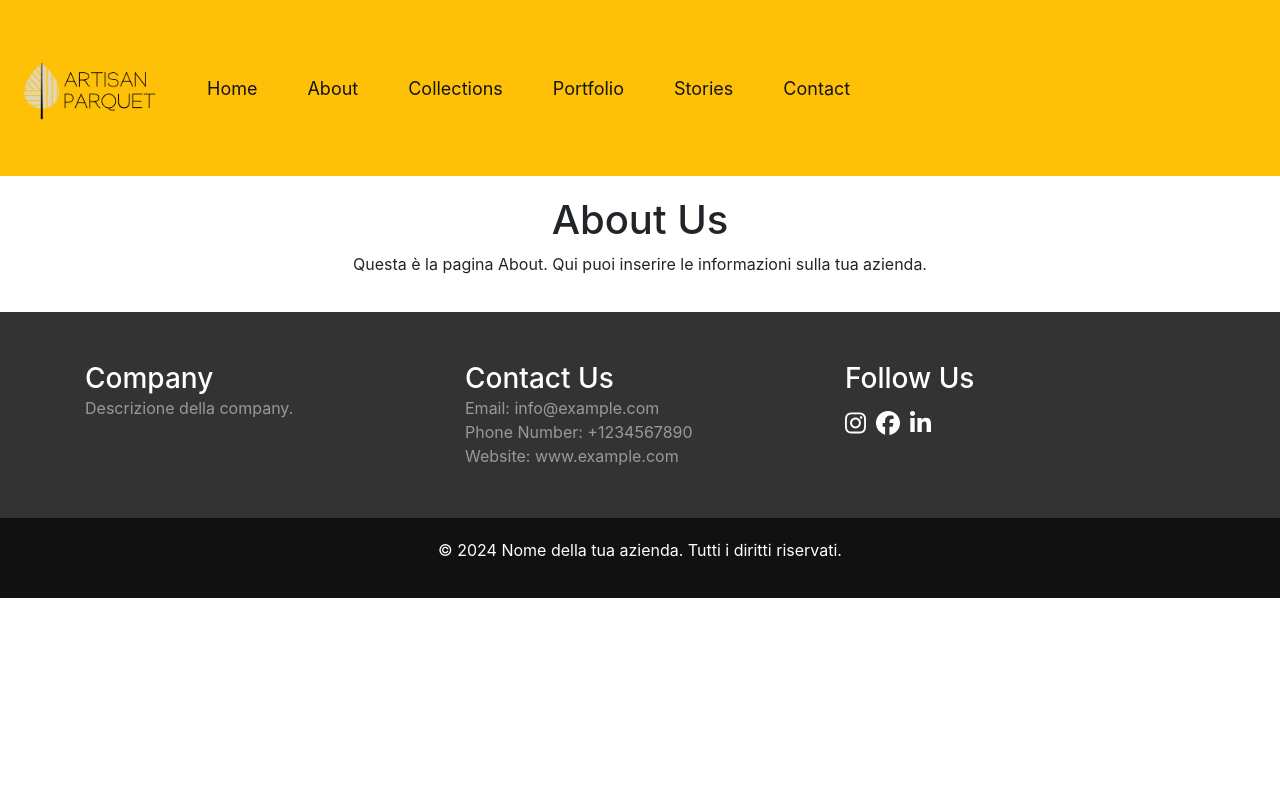
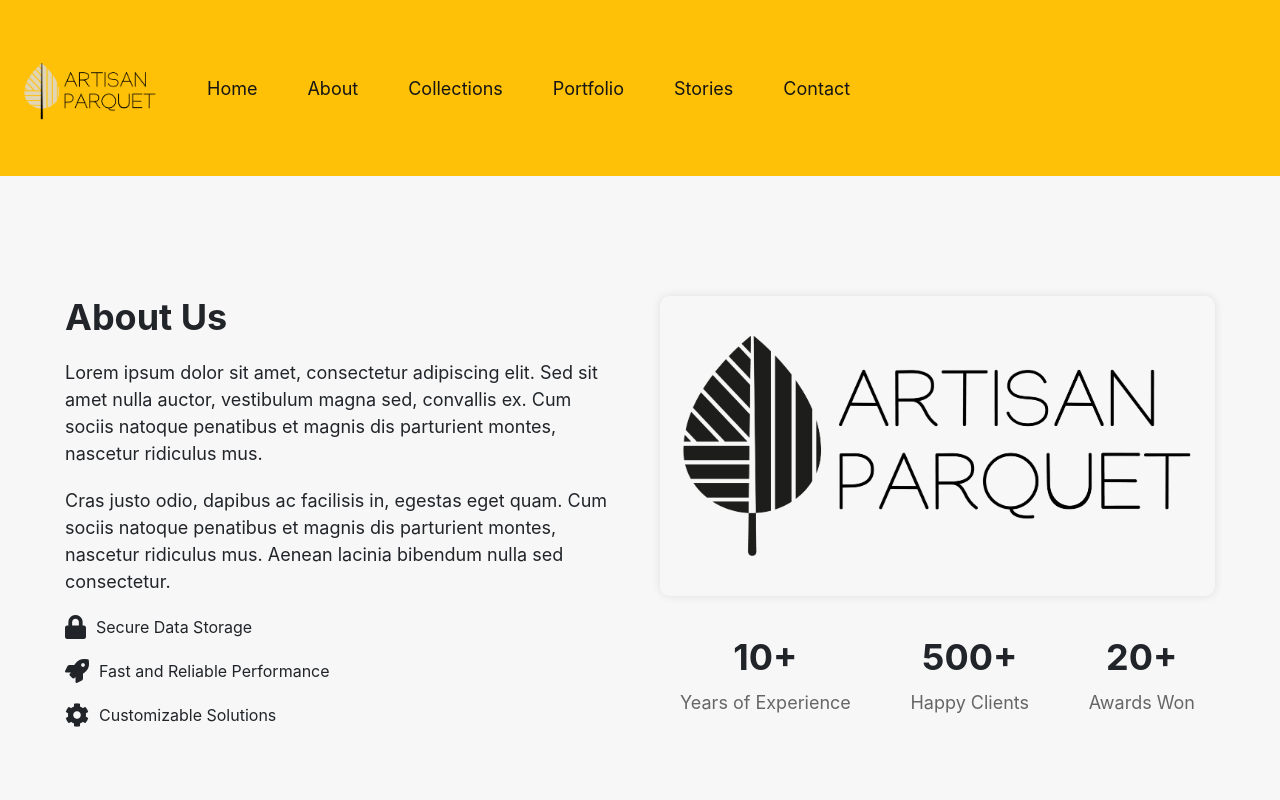
Before and after one commit to Penny-21/Artisan-Parquet-Website, a React (Create React App) app in the folder my-app/: page /About in a window 1280 px wide. Shown: the top 800 px of the page. Built offline with nearby package versions, Linux system fonts and the light colour scheme.

Commit message:
about section structure

```diff
--- a/my-app/src/About-folder/About.css
+++ b/my-app/src/About-folder/About.css
@@ -1,4 +1,99 @@
-.about-page {
-    padding: 20px;
-    text-align: center;
-  }
+/* About.css */
+.about-section {
+  padding: 100px 0;
+  background-color: #f7f7f7;
+}
+
+.parquet-pattern {
+  width: 100%;
+  height: 300px;
+  object-fit: cover;
+  border-radius: 10px;
+  box-shadow: 0 0 10px rgba(0, 0, 0, 0.1);
+}
+
+.container {
+  max-width: 1200px;
+  margin: 0 auto;
+  padding: 0 20px;
+}
+
+.row {
+  display: flex;
+  flex-wrap: wrap;
+  justify-content: center;
+}
+
+.col-md-6 {
+  flex-basis: 50%;
+  padding: 20px;
+}
+
+h2 {
+  font-size: 36px;
+  font-weight: bold;
+  margin-bottom: 20px;
+}
+
+p {
+  font-size: 18px;
+  line-height: 1.5;
+  margin-bottom: 20px;
+}
+
+.features-list {
+  list-style: none;
+  padding: 0;
+  margin: 0;
+}
+
+.features-list li {
+  display: flex;
+  align-items: center;
+  margin-bottom: 20px;
+}
+
+.features-list li i {
+  font-size: 24px;
+  margin-right: 10px;
+}
+
+.stats-container {
+  display: flex;
+  justify-content: space-between;
+  margin-top: 40px;
+}
+
+.stat {
+  text-align: center;
+  margin: 0 20px;
+}
+
+.stat h3 {
+  font-size: 36px;
+  font-weight: bold;
+  margin-bottom: 10px;
+}
+
+.stat p {
+  font-size: 18px;
+  color: #666;
+}
+
+.call-to-action {
+  text-align: center;
+  margin-top: 40px;
+}
+
+.btn {
+  background-color: #337ab7;
+  color: #fff;
+  border: none;
+  padding: 10px 20px;
+  font-size: 18px;
+  cursor: pointer;
+}
+
+.btn:hover {
+  background-color: #23527c;
+}
--- a/my-app/src/About-folder/About.js
+++ b/my-app/src/About-folder/About.js
@@ -1,12 +1,58 @@
 import React from 'react';
 import "./About.css";
+import abtimg from "../assets/png/Logo-affiancato-2.png"; // Importa l'immagine (assicurati di avere il percorso corretto)
 
 function About() {
   return (
-    <div className="about-page">
-      <h1>About Us</h1>
-      <p>Questa è la pagina About. Qui puoi inserire le informazioni sulla tua azienda.</p>
-    </div>
+    <section className="about-section">
+      <div className="container">
+        <div className="row">
+          <div className="col-md-6">
+            <h2>About Us</h2>
+            <p>
+              Lorem ipsum dolor sit amet, consectetur adipiscing elit. Sed sit amet nulla auctor, vestibulum magna sed, convallis ex. Cum sociis natoque penatibus et magnis dis parturient montes, nascetur ridiculus mus.
+            </p>
+            <p>
+              Cras justo odio, dapibus ac facilisis in, egestas eget quam. Cum sociis natoque penatibus et magnis dis parturient montes, nascetur ridiculus mus. Aenean lacinia bibendum nulla sed consectetur.
+            </p>
+            <ul className="features-list">
+              <li>
+                <i className="fas fa-lock" />
+                <span>Secure Data Storage</span>
+              </li>
+              <li>
+                <i className="fas fa-rocket" />
+                <span>Fast and Reliable Performance</span>
+              </li>
+              <li>
+                <i className="fas fa-cog" />
+                <span>Customizable Solutions</span>
+              </li>
+            </ul>
+          </div>
+          <div className="col-md-6">
+            <img src={abtimg} alt="Parquet pattern" className="parquet-pattern" />
+            <div className="stats-container">
+              <div className="stat">
+                <h3>10+</h3>
+                <p>Years of Experience</p>
+              </div>
+              <div className="stat">
+                <h3>500+</h3>
+                <p>Happy Clients</p>
+              </div>
+              <div className="stat">
+                <h3>20+</h3>
+                <p>Awards Won</p>
+              </div>
+            </div>
+          </div>
+        </div>
+      </div>
+      <div className="call-to-action">
+        <button className="btn btn-primary">Learn More</button>
+      </div>
+    </section>
   );
 }
 
```
